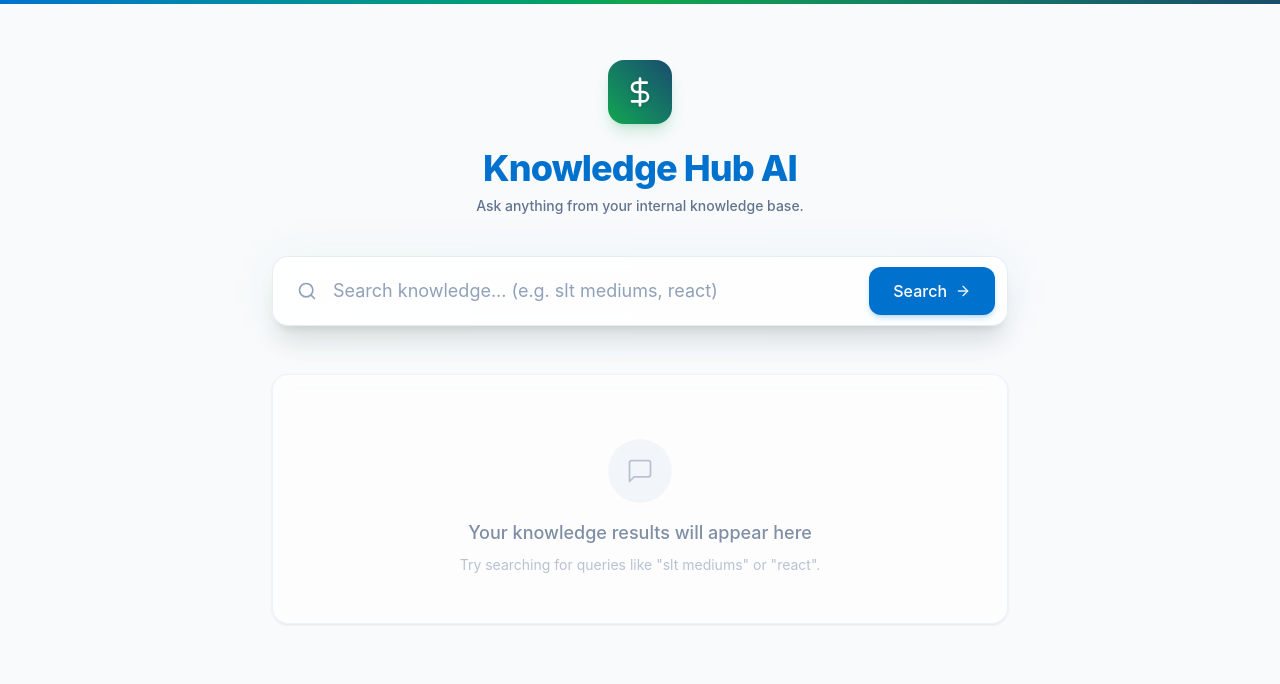
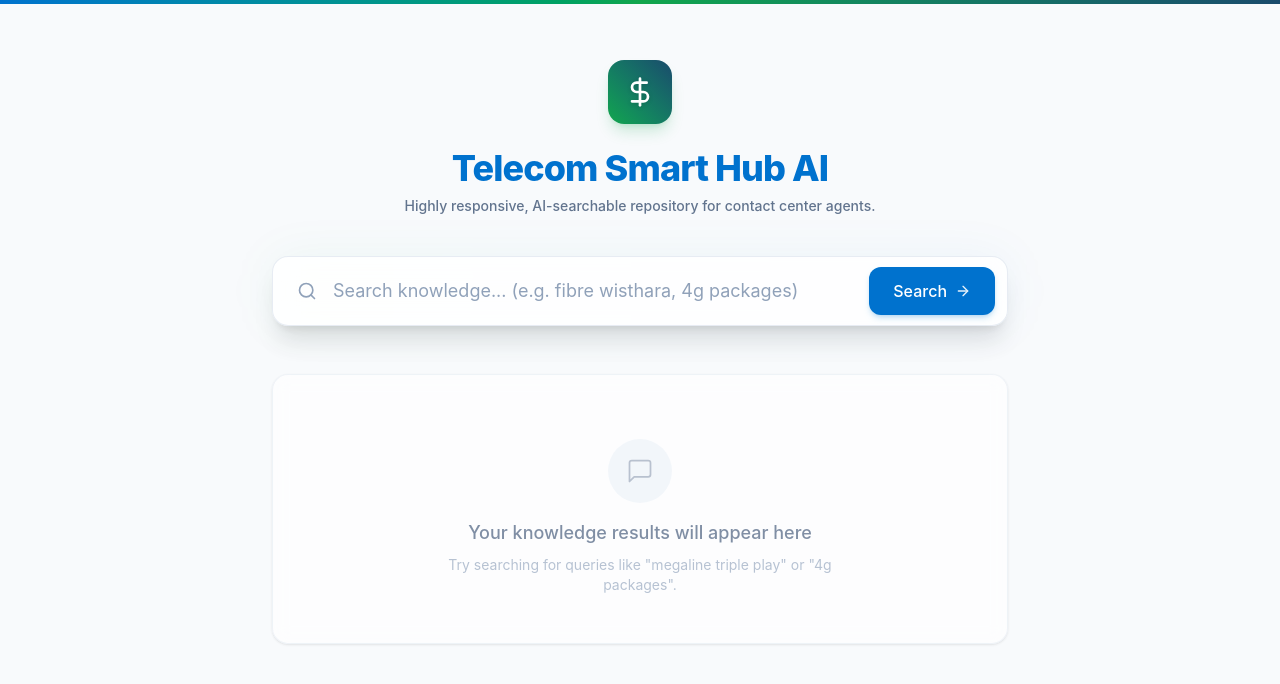
Before and after one commit to kudagama/knowledge_hub_AI, a React (Vite) app: page / in a window 1280 px wide. Shown: the top 684 px of the page. Built offline with nearby package versions, Linux system fonts and the light colour scheme.

Commit message:
Implement final Telecom Smart Hub AI requirements with packages data

```diff
--- a/package.json
+++ b/package.json
@@ -11,6 +11,7 @@
   },
   "dependencies": {
     "@tailwindcss/vite": "^4.2.2",
+    "fuse.js": "^7.1.0",
     "react": "^19.2.4",
     "react-dom": "^19.2.4"
   },
--- a/src/App.jsx
+++ b/src/App.jsx
@@ -1,21 +1,18 @@
 import { useState, useEffect, useRef } from 'react';
+import Fuse from 'fuse.js';
 
-const mockData = [
+const knowledgeBase = [
   {
-    keywords: ["what is the main mediums on slt mobitel to deliver services", "slt mediums english"],
-    answer: "Fiber to the Home/Premises (FTTx): This is the flagship technology, providing high-speed fiber connectivity to residential and enterprise customers, offering speeds up to 1 Gbps.\n\n4G/LTE (Fixed & Mobile): SLT-Mobitel utilizes fixed 4G/LTE for residential broadband and widespread mobile 4G-LTE technology for mobile telephony and broadband, including high-speed HSPA+ and MIMO technologies.\n\nCopper (ADSL2+ / VDSL2): The company continues to use its extensive existing copper telephone network to deliver broadband services, primarily through ADSL technology."
+    keywords: ["megaline wisthara", "copper packages", "megaline details", "megaline single play", "megaline double play", "megaline triple play"],
+    answer: "☎️ Megaline (Copper) Packages:\n\n🔹 Single Play: Voice only.\n🔹 Double Play: Two services only (Voice + BB හෝ Voice + PeoTV. BB හෝ PeoTV පමණක් වෙනම දෙන්නේ නෑ).\n🔹 Triple Play: Services 3ම දෙනවා (Voice + BB + PeoTV)."
   },
   {
-    keywords: ["slt connection jathi monawada", "slt mediums sinhala", "slt eken dena services monawada", "slt connections"],
-    answer: "Fiber to the Home/Premises (FTTx): මේක තමයි ප්රධානම technology එක. ගෙවල් වලට සහ ආයතන වලට 1 Gbps දක්වා speed එකක් තියෙන high-speed fiber connection මේකෙන් දෙනවා.\n\n4G/LTE (Fixed & Mobile): SLT-Mobitel ගෙවල් වලට fixed 4G/LTE broadband දෙනවා වගේම, mobile calls සහ broadband වලට mobile 4G-LTE technology එක පාවිච්චි කරනවා. මේකට high-speed HSPA+ සහ MIMO technologies ඇතුලත්.\n\nCopper (ADSL2+ / VDSL2): සමාගම දැනට තියෙන ලොකු තඹ දුරකථන ජාලය (copper telephone network) පාවිච්චි කරලා, ගොඩක් වෙලාවට ADSL technology එක හරහා broadband services දිගටම දෙනවා."
+    keywords: ["fibre wisthara", "fiber packages", "fibre details", "fibre single play", "fibre double play", "fibre triple play", "fttx packages"],
+    answer: "🚀 Fibre Packages:\n\n🔹 Single Play: Voice only.\n🔹 Double Play: Two services only (Voice + BB හෝ Voice + PeoTV. BB සහ PeoTV පමණක් වෙනම දෙන්නේ නෑ).\n🔹 Triple Play: Services 3ම දෙනවා (Voice + BB + PeoTV)."
   },
   {
-    keywords: ["react", "react js", "reactjs"],
-    answer: "React is a JavaScript library for building user interfaces. It is maintained by Meta and a community of developers. React can be used as a base in the development of single-page or mobile applications."
-  },
-  {
-    keywords: ["tailwind", "tailwindcss"],
-    answer: "Tailwind CSS is a utility-first CSS framework packed with classes like flex, pt-4, text-center and rotate-90 that can be composed to build any design, directly in your markup."
+    keywords: ["4g wisthara", "4g packages", "lte details", "4g single play", "4g double play", "4g triple play"],
+    answer: "📱 4G Packages:\n\n🔹 Single Play: Voice සහ Broadband දෙකම තියෙනවා. වෙන වෙනම ගන්නත් පුළුවන්.\n🔹 Double Play: '4G Double Play' කියලා වෙනම ජාතියක් නෑ. Voice & BB විතරයි තියෙන්නේ. PeoTV දෙන්නේ නෑ.\n🔹 Triple Play: 4G වලට Triple play එකක් නෑ. (PeoTV දෙන්නේ නැති නිසා)."
   }
 ];
 
@@ -50,16 +47,23 @@ function App() {
     setIsTyping(true);
     setHasSearched(true);
 
-    // Find matching entry based on keywords
-    const foundEntry = mockData.find(entry =>
-      entry.keywords.some(kw => kw.toLowerCase().includes(query) || query.includes(kw.toLowerCase()))
-    );
+    // Fuzzy matching with Fuse.js
+    const fuseOptions = {
+      includeScore: true,
+      threshold: 0.4, // Tolerance level as requested
+      keys: ['keywords']
+    };
 
-    const resultText = foundEntry ? foundEntry.answer : null;
+    const fuse = new Fuse(knowledgeBase, fuseOptions);
+    const searchResults = fuse.search(query);
+
+    // Check if we have results beneath our threshold limitation (in Fuse lower is better/closer match)
+    const resultText = searchResults.length > 0
+        ? searchResults[0].item.answer
+        : "Sorry, I couldn't find a close match for that. Can you try different words?";
 
     if (resultText) {
       // Split by spaces, which preserves \n connected to words
-      // e.g. "Gbps.\n\n4G/LTE" acts as one block preserving the newline
       const words = resultText.split(' ');
       let currentWordIndex = 0;
 
@@ -73,9 +77,6 @@ function App() {
           setIsTyping(false);
         }
       }, 50);
-    } else {
-      setIsTyping(false);
-      setDisplayedText("Sorry, no internal knowledge found for this topic.");
     }
   };
 
@@ -96,9 +97,9 @@ function App() {
             </svg>
           </div>
           <h1 className="text-4xl font-extrabold tracking-tight text-slt-blue mb-2 text-center">
-            Knowledge Hub AI
+            Telecom Smart Hub AI
           </h1>
-          <p className="text-slate-500 text-sm font-medium text-center">Ask anything from your internal knowledge base.</p>
+          <p className="text-slate-500 text-sm font-medium text-center">Highly responsive, AI-searchable repository for contact center agents.</p>
         </header>
 
         {/* Main Content Area */}
@@ -118,7 +119,7 @@ function App() {
                 type="text"
                 value={searchTerm}
                 onChange={(e) => setSearchTerm(e.target.value)}
-                placeholder="Search knowledge... (e.g. slt mediums, react)"
+                placeholder="Search knowledge... (e.g. fibre wisthara, 4g packages)"
                 className="flex-1 bg-transparent border-none text-slate-800 px-4 py-5 outline-none placeholder:text-slate-400 text-lg w-full"
                 autoComplete="off"
               />
@@ -162,7 +163,7 @@ function App() {
                     </svg>
                   </div>
                   <p className="text-lg font-medium text-slate-500">Your knowledge results will appear here</p>
-                  <p className="text-sm mt-2 opacity-80 text-center max-w-sm">Try searching for queries like "slt mediums" or "react".</p>
+                  <p className="text-sm mt-2 opacity-80 text-center max-w-sm">Try searching for queries like "megaline triple play" or "4g packages".</p>
                 </div>
               ) : (
                 <div className="max-w-none">
```
Also changed, not shown: 1 other file (tests, documents, lock files or other folders).
